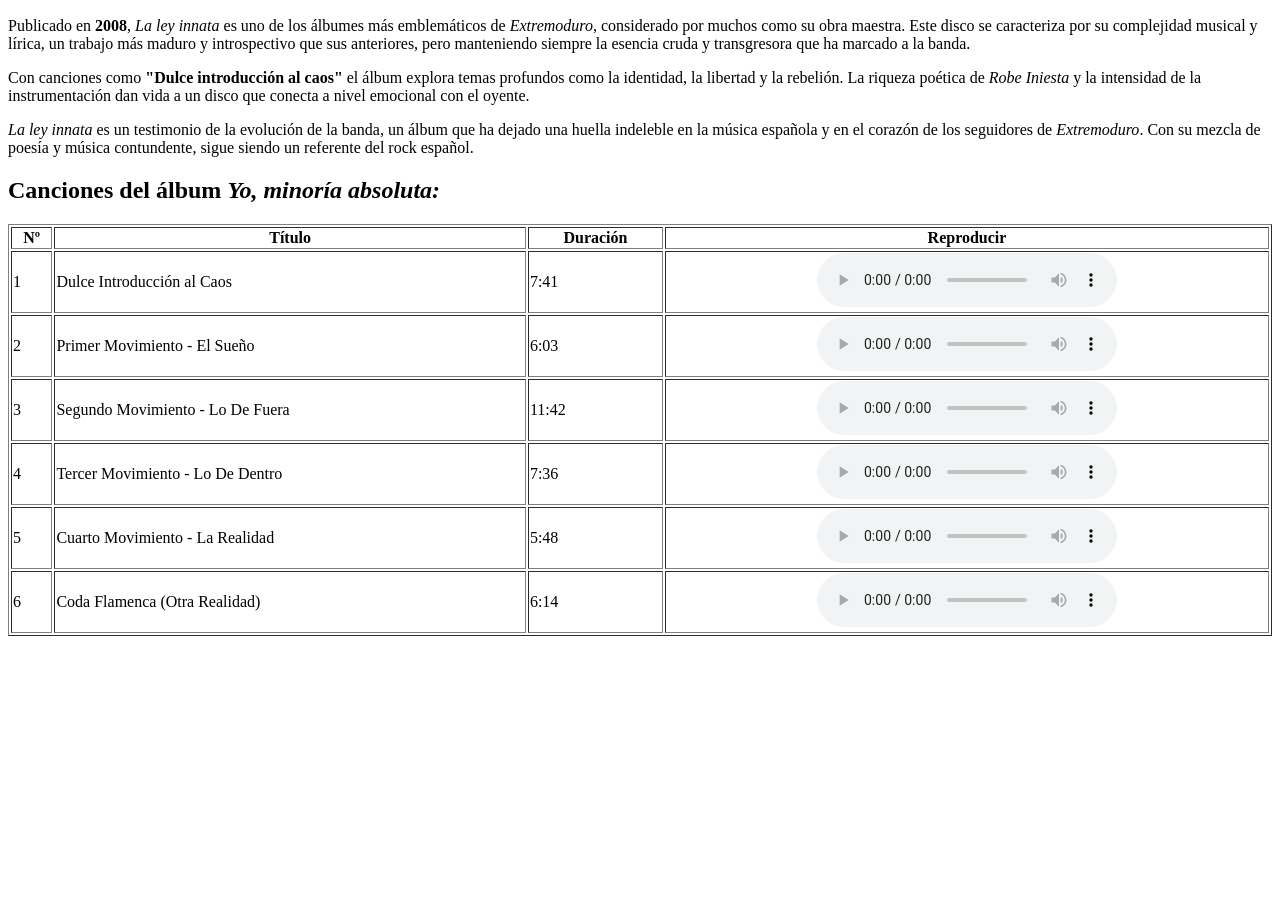
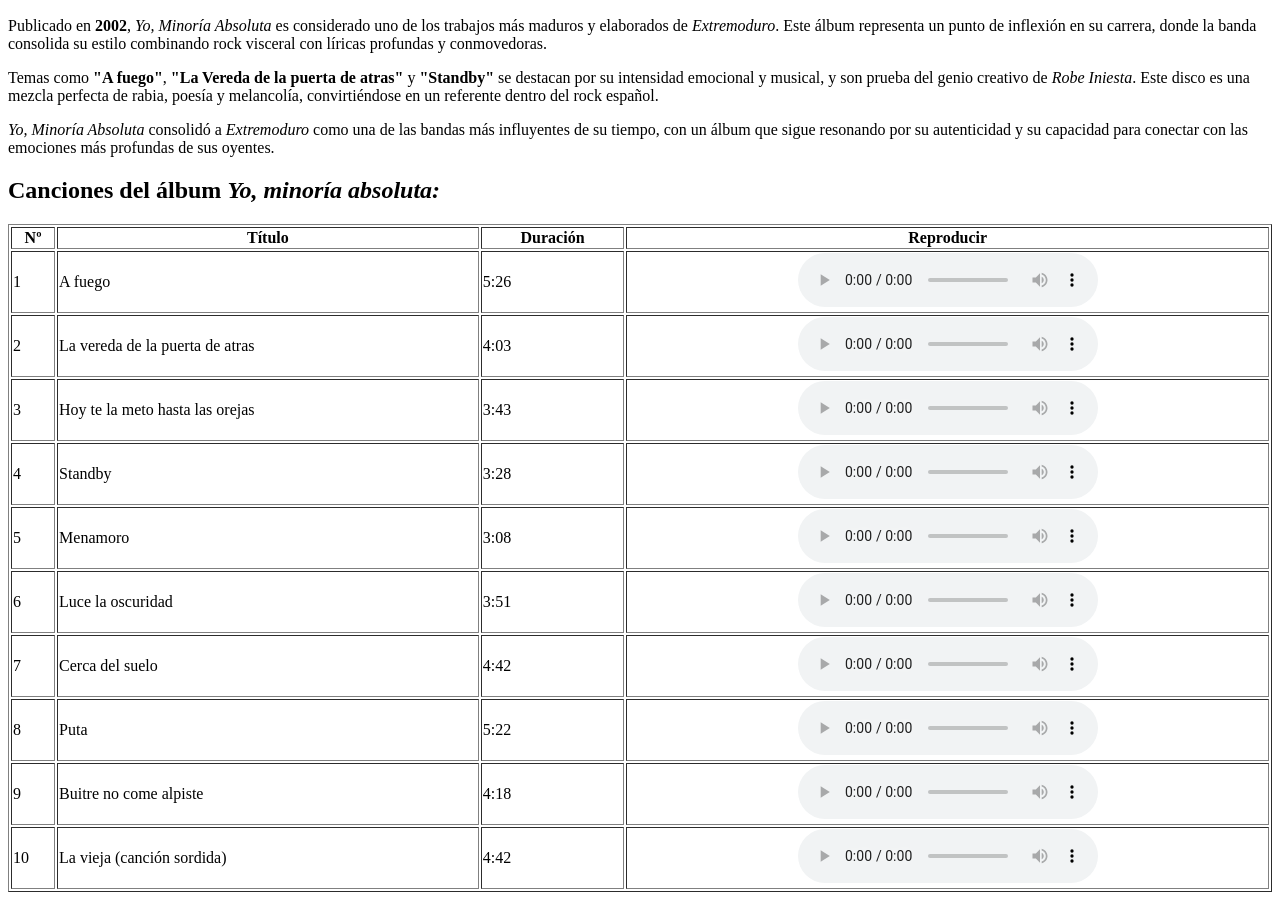
Before and after one commit to pmirofortes/MiroPau_ASIX1_0373_AE3_MySpoti, a plain HTML site: page albums/yo_minoria/yo_minoria_absoluta.html in a window 1280 px wide. Shown: the part 434-1334 px from the top of the page. Before the commit the page ends 1078 px from the top, so only its background shows below. Drawn offline with Linux system fonts and the light colour scheme.

Commit message:
todos los albums terminados

```diff
--- a/albums/yo_minoria/yo_minoria_absoluta.html
+++ b/albums/yo_minoria/yo_minoria_absoluta.html
@@ -14,18 +14,20 @@
     <h2>Presentación del álbum</h2>
 
     <p>
-        Publicado en <strong>2008</strong>, <em>La ley innata</em> es uno de los álbumes más emblemáticos de <em>Extremoduro</em>,
-        considerado por muchos como su obra maestra. Este disco se caracteriza por su complejidad musical y lírica, un trabajo más maduro
-        y introspectivo que sus anteriores, pero manteniendo siempre la esencia cruda y transgresora que ha marcado a la banda.
+        Publicado en <strong>2002</strong>, <em>Yo, Minoría Absoluta</em> es considerado uno de los trabajos más
+        maduros y elaborados de <em>Extremoduro</em>. Este álbum representa un punto de inflexión en su carrera,
+        donde la banda consolida su estilo combinando rock visceral con líricas profundas y conmovedoras.
     </p>
     <p>
-        Con canciones como <strong>"Dulce introducción al caos"</strong> el álbum explora temas profundos como la identidad, la libertad y la rebelión. La riqueza poética de <em>Robe Iniesta</em> y la
-        intensidad de la instrumentación dan vida a un disco que conecta a nivel emocional con el oyente.
+        Temas como <strong>"A fuego"</strong>, <strong>"La Vereda de la puerta de atras"</strong> y <strong>"Standby"</strong> se destacan
+        por su intensidad emocional y musical, y son prueba del genio creativo de <em>Robe Iniesta</em>.
+        Este disco es una mezcla perfecta de rabia, poesía y melancolía, convirtiéndose en un referente
+        dentro del rock español.
     </p>
     <p>
-        <em>La ley innata</em> es un testimonio de la evolución de la banda, un álbum que ha dejado una huella indeleble en la música
-        española y en el corazón de los seguidores de <em>Extremoduro</em>. Con su mezcla de poesía y música contundente, sigue siendo
-        un referente del rock español.
+        <em>Yo, Minoría Absoluta</em> consolidó a <em>Extremoduro</em> como una de las bandas más influyentes
+        de su tiempo, con un álbum que sigue resonando por su autenticidad y su capacidad para conectar
+        con las emociones más profundas de sus oyentes.
     </p>
 
     <h2>Canciones del álbum <em>Yo, minoría absoluta:</em></h2>
@@ -41,65 +43,104 @@
         <tbody>
             <tr>
                 <td>1</td>
-                <td>Dulce Introducción al Caos</td>
-                <td>7:41</td>
+                <td>A fuego</td>
+                <td>5:26</td>
                 <td align="center">
                     <audio controls>
-                        <source src="./canciones/01 - Dulce Introducción Al Caos.mp3" type="audio/mpeg">
+                        <source src="./canciones/01 - A fuego.mp3" type="audio/mpeg">
                     </audio>
                 </td>
             </tr>
             <tr>
                 <td>2</td>
-                <td>Primer Movimiento - El Sueño</td>
-                <td>6:03</td>
+                <td>La vereda de la puerta de atras</td>
+                <td>4:03</td>
                 <td align="center">
                     <audio controls>
-                        <source src="./canciones/02 - Primer Movimiento - El Sueño.mp3" type="audio/mpeg">
+                        <source src="./canciones/02 - La vereda de la puerta de atras.mp3" type="audio/mpeg">
                     </audio>
                 </td>
             </tr>
             <tr>
                 <td>3</td>
-                <td>Segundo Movimiento - Lo De Fuera</td>
-                <td>11:42</td>
+                <td>Hoy te la meto hasta las orejas</td>
+                <td>3:43</td>
                 <td align="center">
                     <audio controls>
-                        <source src="./canciones/03 - Segundo Movimiento - Lo De Fuera.mp3" type="audio/mpeg">
+                        <source src="./canciones/03 - Hoy te la meto hasta las orejas.mp3" type="audio/mpeg">
                     </audio>
                 </td>
             </tr>
             <tr>
                 <td>4</td>
-                <td>Tercer Movimiento - Lo De Dentro</td>
-                <td>7:36</td>
+                <td>Standby</td>
+                <td>3:28</td>
                 <td align="center">
                     <audio controls>
-                        <source src="./canciones/04 - Tercer Movimiento - Lo De Dentro.mp3" type="audio/mpeg">
+                        <source src="./canciones/04 - Standby.mp3" type="audio/mpeg">
                     </audio>
                 </td>
             </tr>
             <tr>
                 <td>5</td>
-                <td>Cuarto Movimiento - La Realidad</td>
-                <td>5:48</td>
+                <td>Menamoro</td>
+                <td>3:08</td>
                 <td align="center">
                     <audio controls>
-                        <source src="./canciones/05 - Cuarto Movimiento - La Realidad.mp3" type="audio/mpeg">
+                        <source src="./canciones/05 - Menamoro.mp3" type="audio/mpeg">
                     </audio>
                 </td>
             </tr>
             <tr>
                 <td>6</td>
-                <td>Coda Flamenca (Otra Realidad)</td>
-                <td>6:14</td>
+                <td>Luce la oscuridad</td>
+                <td>3:51</td>
                 <td align="center">
                     <audio controls>
-                        <source src="./canciones/06 - Coda Flamenca (Otra Realidad).mp3" type="audio/mpeg">
+                        <source src="./canciones/06 - Luce la oscuridad.mp3" type="audio/mpeg">
                     </audio>
                 </td>
             </tr>
-
+            <tr>
+                <td>7</td>
+                <td>Cerca del suelo</td>
+                <td>4:42</td>
+                <td align="center">
+                    <audio controls>
+                        <source src="./canciones/07 - Cerca del suelo.mp3" type="audio/mpeg">
+                    </audio>
+                </td>
+            </tr>
+            <tr>
+                <td>8</td>
+                <td>Puta</td>
+                <td>5:22</td>
+                <td align="center">
+                    <audio controls>
+                        <source src="./canciones/08 - Puta.mp3" type="audio/mpeg">
+                    </audio>
+                </td>
+            </tr>
+            <tr>
+                <td>9</td>
+                <td>Buitre no come alpiste</td>
+                <td>4:18</td>
+                <td align="center">
+                    <audio controls>
+                        <source src="./canciones/09 - Buitre no come alpiste.mp3" type="audio/mpeg">
+                    </audio>
+                </td>
+            </tr>
+            <tr>
+                <td>10</td>
+                <td>La vieja (canción sordida)</td>
+                <td>4:42</td>
+                <td align="center">
+                    <audio controls>
+                        <source src="./canciones/10 - La vieja (canción sordida).mp3" type="audio/mpeg">
+                    </audio>
+                </td>
+            </tr>
         </tbody>
     </table>
 
```
Also changed, not shown: albums/agila/agila.html (+1 -1 lines), albums/rock_transgresivo/rock_transgresivo.html (+1 -1 lines), discografia.html (+6 -6 lines), 10 other files.
